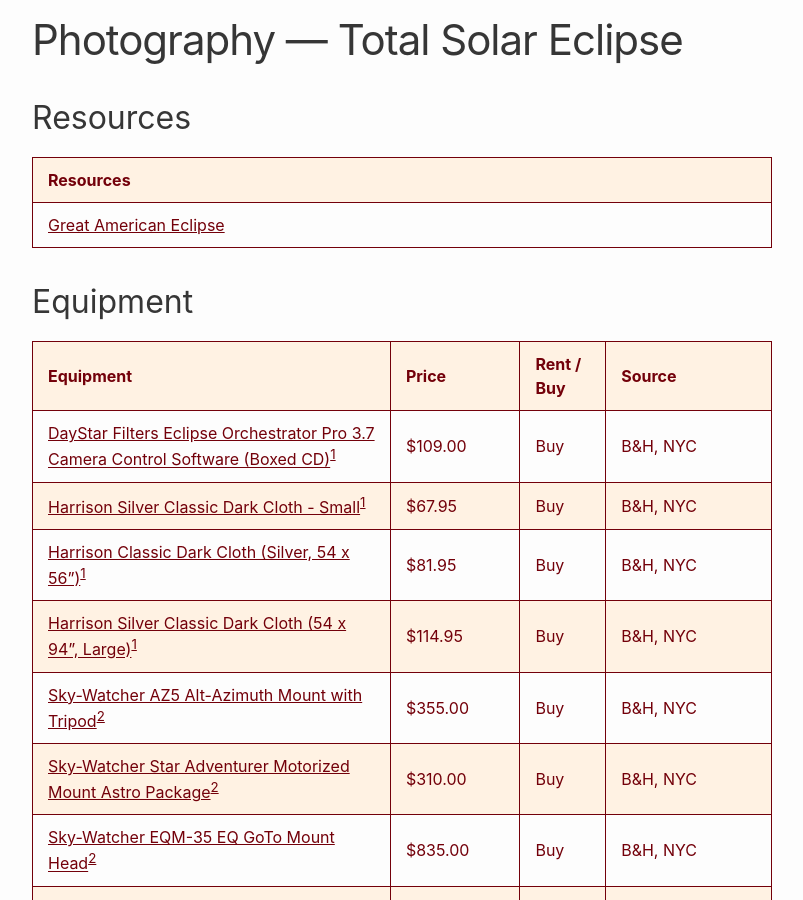
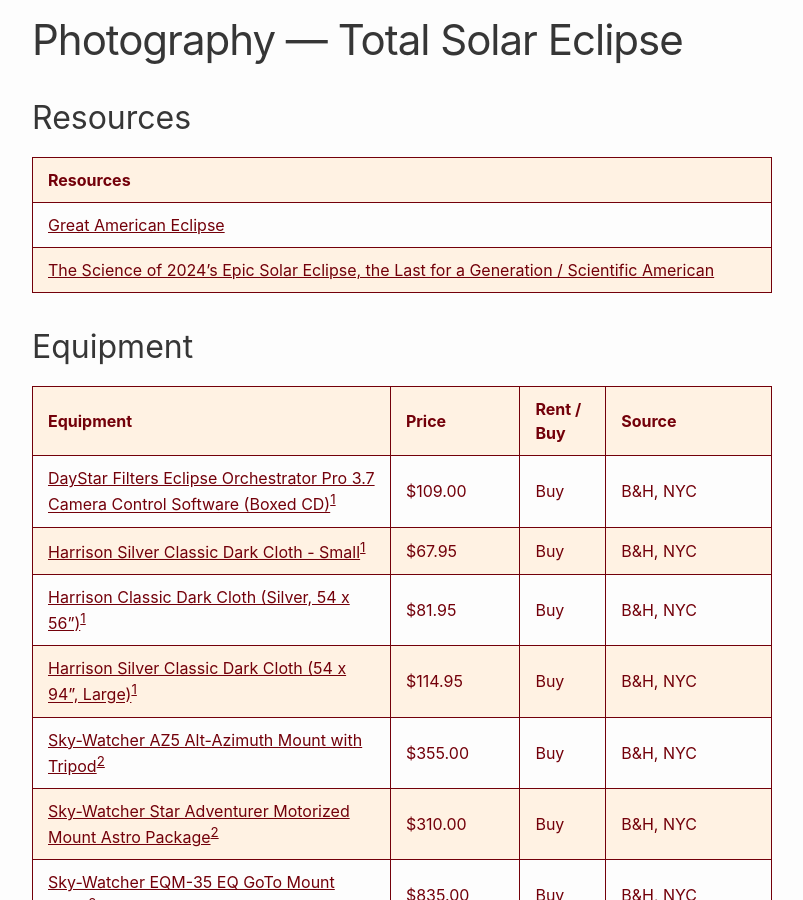
Before and after one commit to RalphHightower/RalphHightower, a Jekyll site: the page built from Photography/SolarEclipse.md, in a window 1280 px wide and 900 px high, scrolled down 1508 px. Shown: the whole window, without its empty margins (238-1041 px from the left). Built offline with Jekyll 4.4.1, drawn with Linux system fonts in a browser that asks for light colours; our own code applies the rules of GitHub Pages for plain Markdown files.

Commit message:
[docs](web): SolarEclipse(extended description)

```diff
--- a/Photography/SolarEclipse.md
+++ b/Photography/SolarEclipse.md
@@ -5,6 +5,7 @@
 | Resources |
 |---|
 | [Great American Eclipse](https://www.greatamericaneclipse.com/ ) |
+| [The Science of 2024's Epic Solar Eclipse, the Last for a Generation / Scientific American](https://www.scientificamerican.com/article/the-science-of-2024s-epic-solar-eclipse-the-last-for-a-generation/ ) |
 
 ## Equipment
 
```
